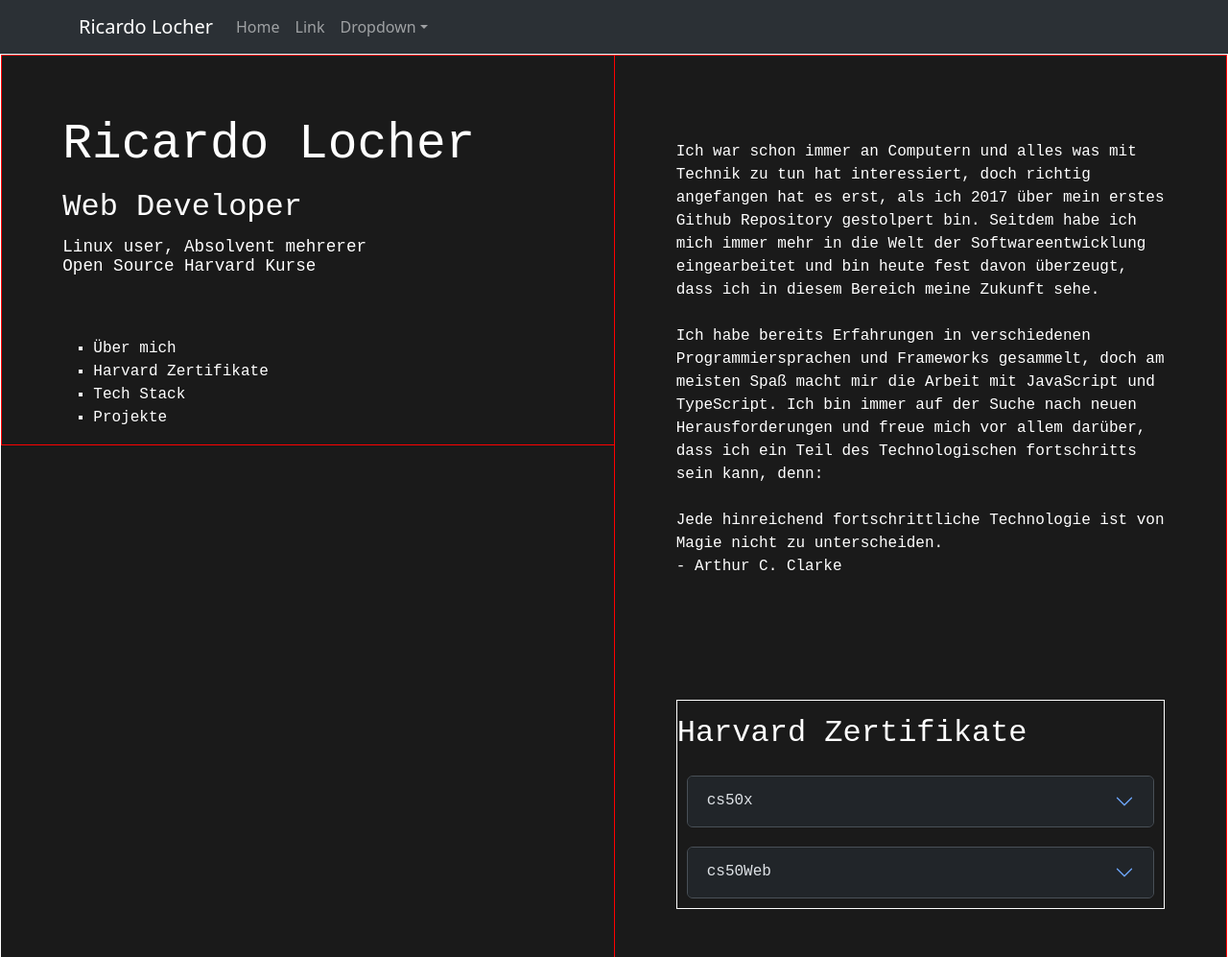
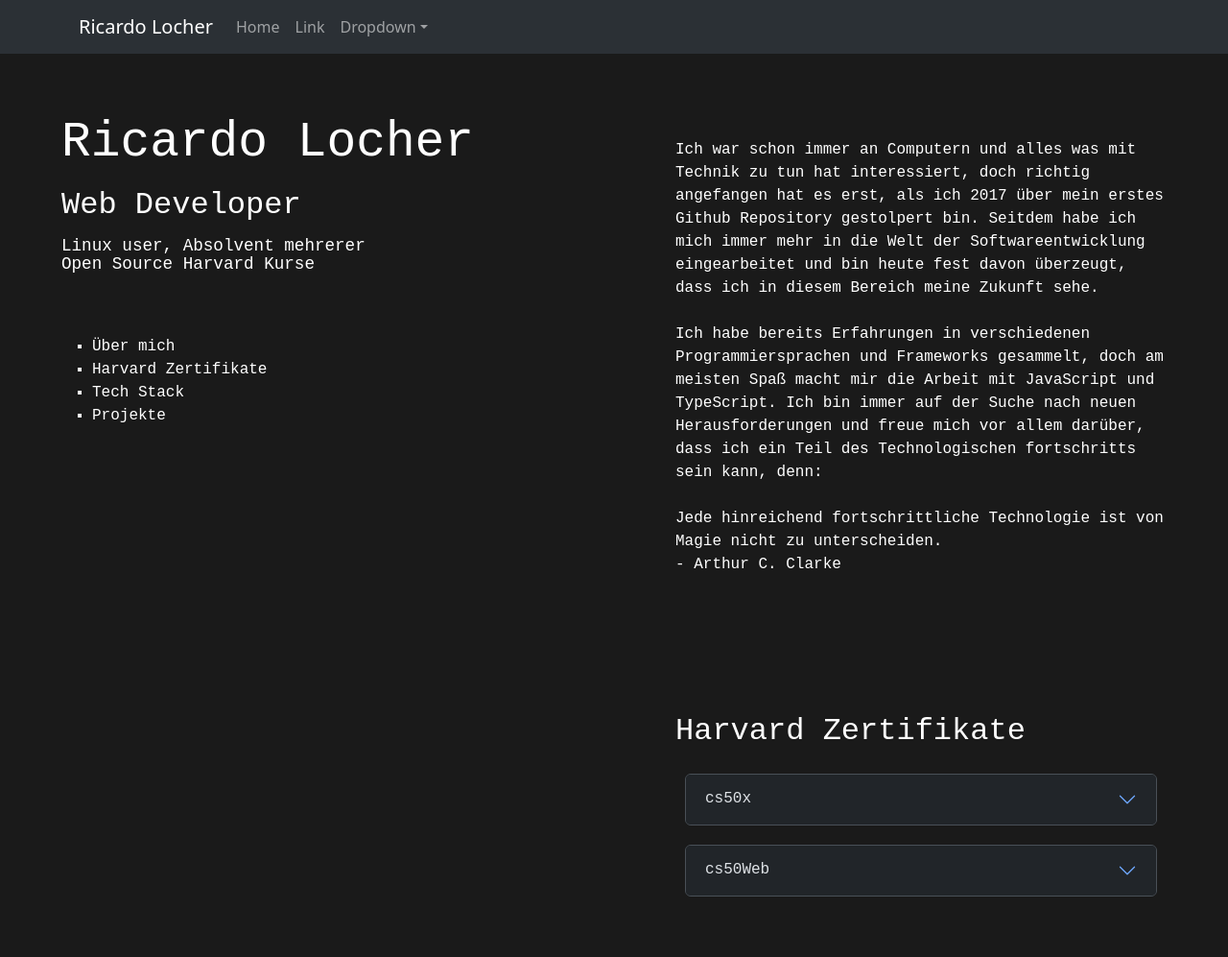
Before and after one commit to RicardoLocher/portfolio, a React (Vite) app: page / in a window 1280 px wide. Shown: the top 997 px of the page at 96% size. Built offline with nearby package versions, Linux system fonts and the light colour scheme.

Commit message:
Added basic CSS to Projects and removed all Borders

```diff
--- a/src/components/Projects/Projects.css
+++ b/src/components/Projects/Projects.css
@@ -7,7 +7,6 @@
     margin: 25px;
     margin: 10%;
     font-family: monospace;
-    border: 1px solid #fff;
 }
 
 .projectsHeading {
@@ -26,7 +25,14 @@
     padding: 25px;
     font-family: monospace;
     font-size: 1.1em;
-    border: 1px solid #fff;
+    border: 2px solid #272727;
+    border-radius: 15px;
+}
+.project:hover {
+    background-color: #272727;
+    color: white;
+    transform: translateY(-5px);
+    transition: 0.7s;
 }
 
 .projectTitle {
--- a/src/components/Tech Stack/TechStack.css
+++ b/src/components/Tech Stack/TechStack.css
@@ -7,7 +7,6 @@
     margin: 25px;
     margin: 10%;
     font-family: monospace;
-    border: 1px solid #fff;
 }
 
 .techStackHeading{
@@ -33,6 +32,5 @@
     height: 200px;
     margin: 25px;
     padding: 5px;
-    border: 1px solid #fff;
     text-align: center;
 }
--- a/src/components/certificates/certificates.css
+++ b/src/components/certificates/certificates.css
@@ -5,7 +5,6 @@
     margin: 25px;
     margin: 10%;
     font-family: monospace;
-    border: 1px solid #fff;
 }
 
 .certHeading{
--- a/src/index.css
+++ b/src/index.css
@@ -80,12 +80,10 @@ button:focus-visible {
   display: flex;
   flex-direction: row;
   width: 100%;
-  border: 1px solid #fff;
 }
 
 .stickyDiv{
   position: fixed;
-  border: 1px solid red;
   width: 50vw;
   align-items: center;
 }
@@ -108,5 +106,4 @@ button:focus-visible {
   height: fit-content;
   color: #fff;
   font-family: monospace;
-  border: 1px solid red;
 }
```
